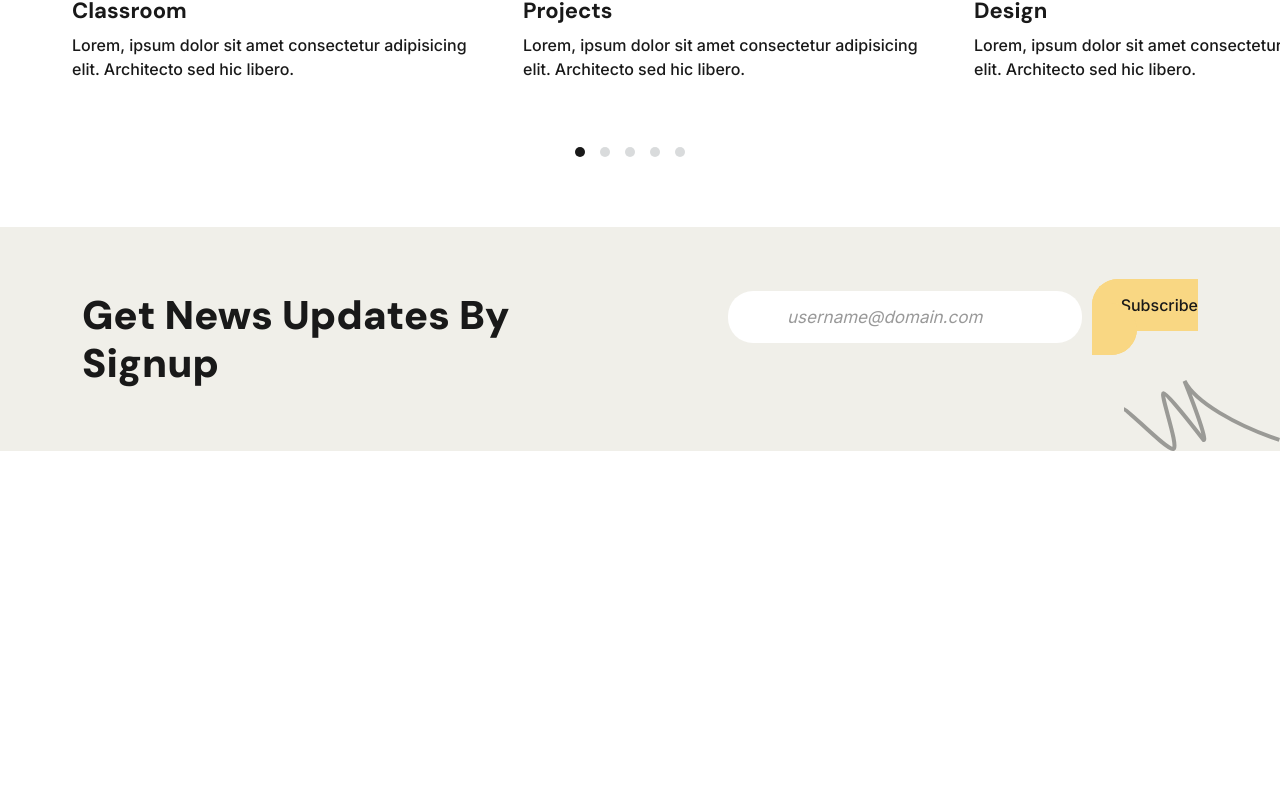
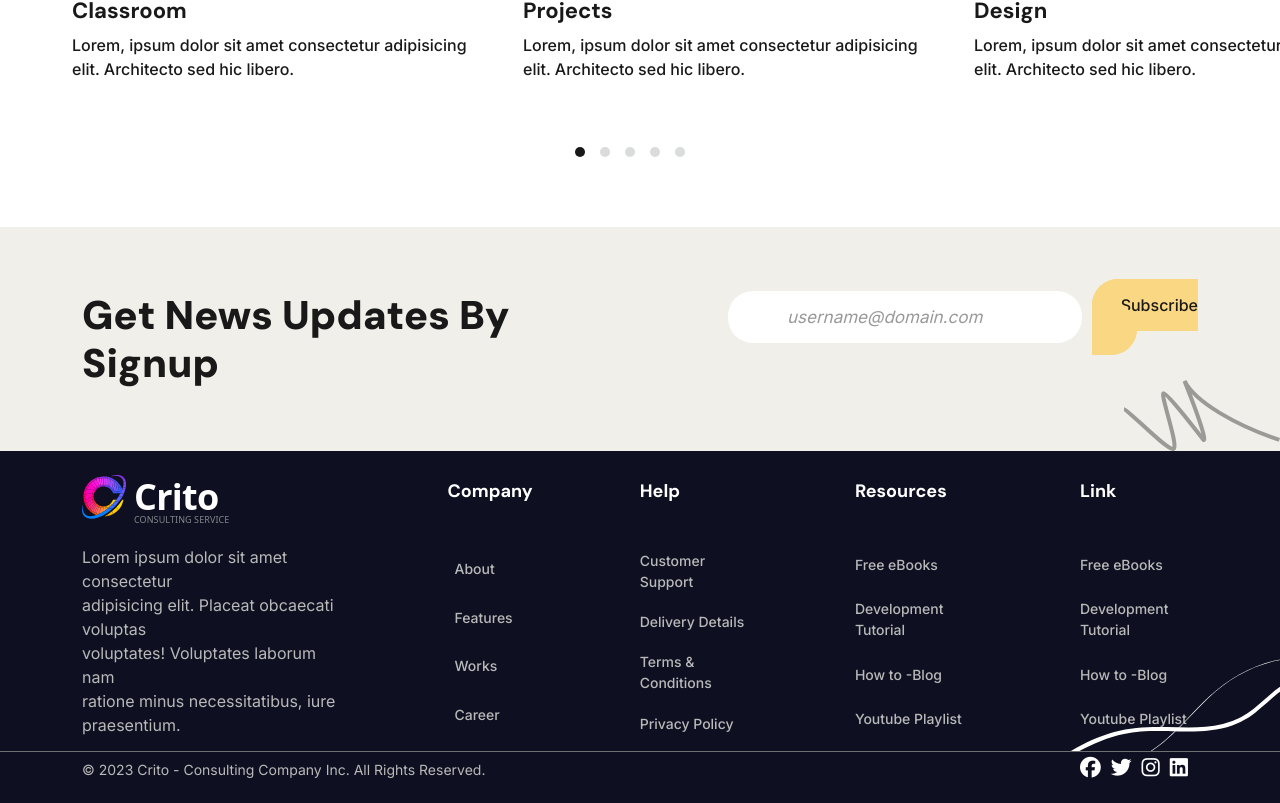
Before and after one commit to Janee4/react-crito, a React (Create React App) app: page / in a window 1280 px wide. Shown: the part 8426-9229 px from the top of the page. Before the commit the page ends 8877 px from the top, so only its background shows below. Built offline with nearby package versions, Linux system fonts and the light colour scheme; some icons are missing.

Commit message:
klar med alla delar

```diff
--- a/src/App.js
+++ b/src/App.js
@@ -2,6 +2,8 @@ import React from 'react'
 import Header from './components/HeaderSection'
 import './App.css';
 import BodySection from './components/BodySection';
+import FooterSection from './components/FooterSection';
+import Footer from './components/Footer';
 // import './App.scss';
 
 const App = () => {
@@ -9,6 +11,7 @@ const App = () => {
     <div>
       <Header />
       <BodySection />
+      <Footer/>
 
     </div>
   )
--- /dev/null
+++ b/src/components/BlacknavigationSection.js
@@ -0,0 +1,50 @@
+import React from 'react'
+
+import blackCritoLogo from '../assets/images/black-crito-logo.svg'
+import greyLines from '../assets/images/grey-lines.svg'
+
+const BlacknavigationSection = () => {
+  return (
+    <section className="black-navigation">
+  <div className="container">
+    <div className="crito">
+      <img src={blackCritoLogo} alt=""/>
+      <p>Lorem ipsum dolor sit amet consectetur<br/> adipisicing elit. Placeat obcaecati voluptas<br/> voluptates! Voluptates laborum nam<br/> ratione minus necessitatibus, iure<br/> praesentium.</p>
+    </div>
+    <div className="small-titles">
+      <h4 className="company">Company</h4>
+      <a href="about.html">About</a>
+      <a href="features.html">Features</a>
+      <a href="works.html">Works</a>
+      <a href="career.html">Career</a>
+    </div>
+    <div className="small-titles help">
+      <h4 className="help">Help</h4>
+      <a href="customersupport.html">Customer Support</a>
+      <a href="deliverydetails.html">Delivery Details</a>
+      <a href="terms-conditions.html">Terms & Conditions</a>
+      <a href="privacypolicy.html">Privacy Policy</a>
+    </div>
+    <div className="small-titles">
+      <h4>Resources</h4>
+      <a href="ebooks.html">Free eBooks</a>
+      <a href="dev-tutorial.html">Development Tutorial</a>
+      <a href="blog.html">How to -Blog</a>
+      <a href="youtube.html">Youtube Playlist</a>
+    </div>
+    <div className="small-titles link">
+      <h4>Link</h4>
+      <a href="ebooks.html">Free eBooks</a>
+      <a href="dev-tutorial.html">Development Tutorial</a>
+      <a href="blog.html">How to -Blog</a>
+      <a href="youtube.html">Youtube Playlist</a>
+    </div>
+  </div>
+  <div className="grey-lines">
+    <img src={greyLines} alt=""/>
+  </div>
+</section>
+  )
+}
+
+export default BlacknavigationSection
--- a/src/components/BodySection.js
+++ b/src/components/BodySection.js
@@ -10,6 +10,7 @@ import MeetourteamSection from './MeetourteamSection'
 import TestimonialSection from './TestimonialSection'
 import ArticleandnewsSection from './ArticleandnewsSection'
 import OverblacknavigationSection from './OverblacknavigationSection'
+import BlacknavigationSection from './BlacknavigationSection'
 
 
 
@@ -26,6 +27,7 @@ const BodySection = () => {
     <TestimonialSection />
     <ArticleandnewsSection />
     <OverblacknavigationSection />
+    <BlacknavigationSection />
     </body>
   )
 }
--- /dev/null
+++ b/src/components/Footer.js
@@ -0,0 +1,12 @@
+import React from 'react'
+
+import FooterSection from './FooterSection'
+
+
+const Footer = () => {
+  return (
+    <FooterSection />
+  )
+}
+
+export default Footer
--- /dev/null
+++ b/src/components/FooterSection.js
@@ -0,0 +1,23 @@
+import React from 'react'
+
+const FooterSection = () => {
+  return (
+    <footer className="footer">
+  <div className="container">
+    <div className="left">
+      <p>© 2023 Crito - Consulting Company Inc. All Rights Reserved.</p>
+    </div>
+    <div className="right">
+      <div className="social-media">
+        <a href="https://facebook.com" target="_blank"><i className="fa-brands fa-facebook"></i></a>
+        <a href="https://twitter.com" target="_blank"><i className="fa-brands fa-twitter"></i></a>
+        <a href="https://instagram.com" target="_blank"><i className="fa-brands fa-instagram"></i></a>
+        <a id="linked" href="https://linkedin.com" target="_blank"><i className="fa-brands fa-linkedin"></i></a>
+      </div>
+    </div>
+  </div>
+</footer>
+  )
+}
+
+export default FooterSection
```
